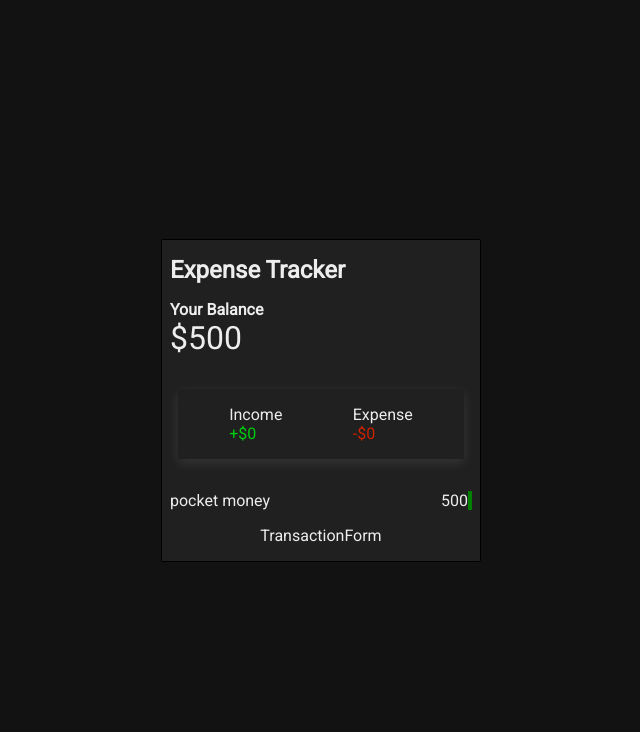
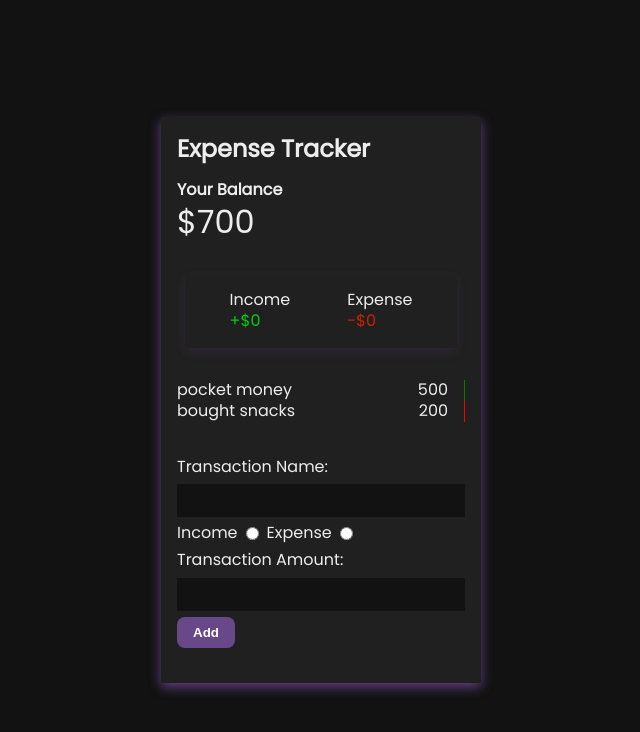
Before and after one commit to joshith3501/expense-tracker, a React (Vite) app: page / in a window 1280 px wide. Shown: the top 732 px of the page, without its empty margins (319-959 px from the left). Built offline with nearby package versions, Linux system fonts and the light colour scheme.

Commit message:
storing inputs and handling form changes

```diff
--- a/src/App.css
+++ b/src/App.css
@@ -1,12 +1,13 @@
 @import url('https://fonts.googleapis.com/css2?family=Roboto&display=swap');
-
+@import url('https://fonts.googleapis.com/css2?family=Poppins&display=swap');
 
 #root {
   width:100vw;
   min-height:100vh;
   margin: 0 auto;
   text-align: center;
-  font-family: 'Roboto', sans-serif;
+  font-family: 'Poppins', sans-serif;
+  line-height:1.3;
   display: flex;
   justify-content: center;
   align-items:center;
@@ -31,12 +32,12 @@ body {
 .main-page {
   width:20rem;
   background-color:#202020;
-  border:1px solid black;
+  box-shadow: hsla(270, 76%, 68%, 0.516) 0px 4px 12px;
   border-radius:0.1rem;
 }
 
 .main-page > * {
-  margin:1rem 0.5rem;
+  margin:1rem 1rem;
 }
 
 .balance-output {
@@ -53,7 +54,7 @@ body {
   padding:1rem;
   margin:2rem 0.5rem;
   border-radius:0.1rem;
-  box-shadow: rgba(255, 255, 255, 0.1) 0px 4px 12px;
+  box-shadow: hsla(270, 76%, 68%, 0.102) 0px 4px 12px;
 }
 
 .income-output > span{
@@ -64,13 +65,19 @@ body {
   color:hsl(10, 100%, 40%);
 }
 
-.transaction-element {
+.transaction-element{
   width:100%;
   display:flex;
   justify-content: space-between;
   align-items:center;
-  border-right:0.3rem solid green;
+  padding-right:1rem;
+  border-right:0.1rem solid green;
 }
+
+.expense {
+  border-right: 0.1rem solid red;
+}
+
 /*
 
 .logo {
--- a/src/components/TransactionForm.tsx
+++ b/src/components/TransactionForm.tsx
@@ -1,8 +1,93 @@
+import "../styles/TransactionForm.css";
+import { useState, useEffect, useContext } from "react";
+import { TransactionContext } from "./TransactionProvider";
+
 
 const TransactionForm = () => {
+  const { addIncomeTransaction, addExpenseTransaction } = useContext(TransactionContext)
+
+  // const initialFormData = {
+  //   name: "",
+  //   type: "",
+  //   amount: "",
+  // }
+
+  // const [formData, setFormData] = useState(initialFormData);
+  const [transactionName, setTransactionName] = useState("");
+  const [transactionType, setTransactionType] = useState("");
+  const [transactionAmount, setTransactionAmount] = useState("");
+
+  const handleRadioChange = (event:any) => {
+    setTransactionType(event.target.value);
+  }
+  const handleTransactionSubmit = (event:any) => {
+    event.preventDefault();
+
+    if(transactionName === "" || transactionType === "" || transactionAmount==="") {
+
+    } else {
+      if(transactionType==="income") {
+        addIncomeTransaction(+transactionAmount)
+      } else if (transactionType === "expense") {
+        addExpenseTransaction(+transactionAmount)
+      }
+    }
+
+    setTransactionAmount("");
+    setTransactionType("");
+    setTransactionName("");
+  }
+
   return (
-    <div>TransactionForm</div>
-  )
-}
+    <div>
+      <form onSubmit={handleTransactionSubmit}>
+        <label> Transaction Name:</label>
+        <input
+          type="text"
+          className="transaction-name-input input-element"
+          name="transactionName"
+          value={transactionName}
+          autoComplete="off"
+          onChange={(e)=>{setTransactionName(e.target.value)}}
+        ></input>
+        {/* <select id="transaction-type" name="transactionType">
+          <option value="income">income</option>
+          <option value="expense">expense</option>
+        </select> */}
+        <div className="transaction-type-selection">
+          <label htmlFor="transaction-income">Income</label>
+          <input
+            type="radio"
+            value="income"
+            checked={transactionType==="income"}
+            name="transaction-type"
+            id="transaction-income"
+            onChange={handleRadioChange}
+          ></input>
+          <label htmlFor="transaction-expense">Expense</label>
+          <input
+            type="radio"
+            value="expense"
+            checked={transactionType==="expense"}
+            name="transaction-type"
+            id="transaction-expense"
+            onChange={handleRadioChange}
+          ></input>
+        </div>
+        <label> Transaction Amount:</label>
+        <input
+          type="number"
+          className="transaction-amount-input input-element"
+          name="transactionAmount"
+          value={transactionAmount}
+          onChange={(e)=>{setTransactionAmount(e.target.value)}}
+        ></input>
+        <button type="submit" className="transaction-submit-button">
+          Add
+        </button>
+      </form>
+    </div>
+  );
+};
 
-export default TransactionForm
+export default TransactionForm;
--- a/src/components/TransactionHistory.tsx
+++ b/src/components/TransactionHistory.tsx
@@ -8,7 +8,7 @@ const TransactionHistory = () => {
     <section className="transaction-history">
       {
         transactions.map((transaction) => (
-          <div className="transaction-element">
+          <div className={`transaction-element ${transaction.type}`} key={Date.now()}>
             <div>{transaction.text}</div>
             <div>{transaction.amount}</div>
           </div>
--- a/src/components/TransactionProvider.tsx
+++ b/src/components/TransactionProvider.tsx
@@ -17,7 +17,9 @@ type TransactionContextProps = {
 }
 
 const transactions: TransactionsProps[] = [
-  { id: 1, amount: 500, type: "expense", text:"pocket money" },
+  { id: 1, amount: 500, type: "income", text:"pocket money" },
+  { id: 2, amount: 200, type: "expense", text:"bought snacks"},
+
 ];
 export const TransactionContext = React.createContext<TransactionContextProps>({
   transactions:transactions,
@@ -29,9 +31,9 @@ export const TransactionContext = React.createContext<TransactionContextProps>({
 const TransactionReducer = (transactionState: any, action: { type: string, payload: {amount?:number, id?:number} }) => {
   switch (action.type) {
     case "ADD_INCOME":
-      return [...transactionState,{id:transactionState.length+1, amount:action.payload.amount,type:"income"}];
+      return [...transactionState,{id:Date.now(), amount:action.payload.amount,type:"income"}];
     case "ADD_EXPENSE":
-      return [...transactionState,{id:transactionState.length+1,amount:action.payload.amount,type:"expense"}];
+      return [...transactionState,{id:Date.now(),amount:action.payload.amount,type:"expense"}];
     case "REMOVE_TRANSACTION":
       return [...transactionState].filter((transaction)=>{transaction.id !== action.payload.id});
     default:
--- /dev/null
+++ b/src/styles/TransactionForm.css
@@ -0,0 +1,54 @@
+form {
+  margin:2rem 0rem;
+  display:flex;
+  flex-direction: column;
+  align-items:flex-start;
+
+}
+
+form > * {
+  margin: 0.2rem 0;
+}
+
+
+.input-element {
+  background-color: hsl(0, 0%, 7%);
+  border:0.1rem solid hsl(0, 0%, 7%);
+  padding:0.5rem;
+  width:100%;
+  color:white;
+  outline:none;
+  transition: all 0.5s;
+}
+
+.input-element:focus {
+  border: 0.1rem solid hsla(270, 76%, 68%, 0.516);
+}
+
+.transaction-submit-button {
+  padding: 0.5rem 1rem;
+  border-radius:0.5rem;
+  background-color:hsla(270, 76%, 68%, 0.516);
+  font-weight:700;
+  border:none;
+  color:white;
+}
+
+.transaction-type-selection {
+  display:flex;
+
+}
+
+.transaction-type-selection > * {
+  margin-right:0.5rem;
+}
+
+.transaction-submit-button {
+  cursor: pointer;
+  transition: background-color 0.3s ease, color 0.3s ease;
+}
+
+.transaction-submit-button:hover {
+  background-color: white;
+  color: hsla(270, 76%, 28%, 0.516);
+}
```
